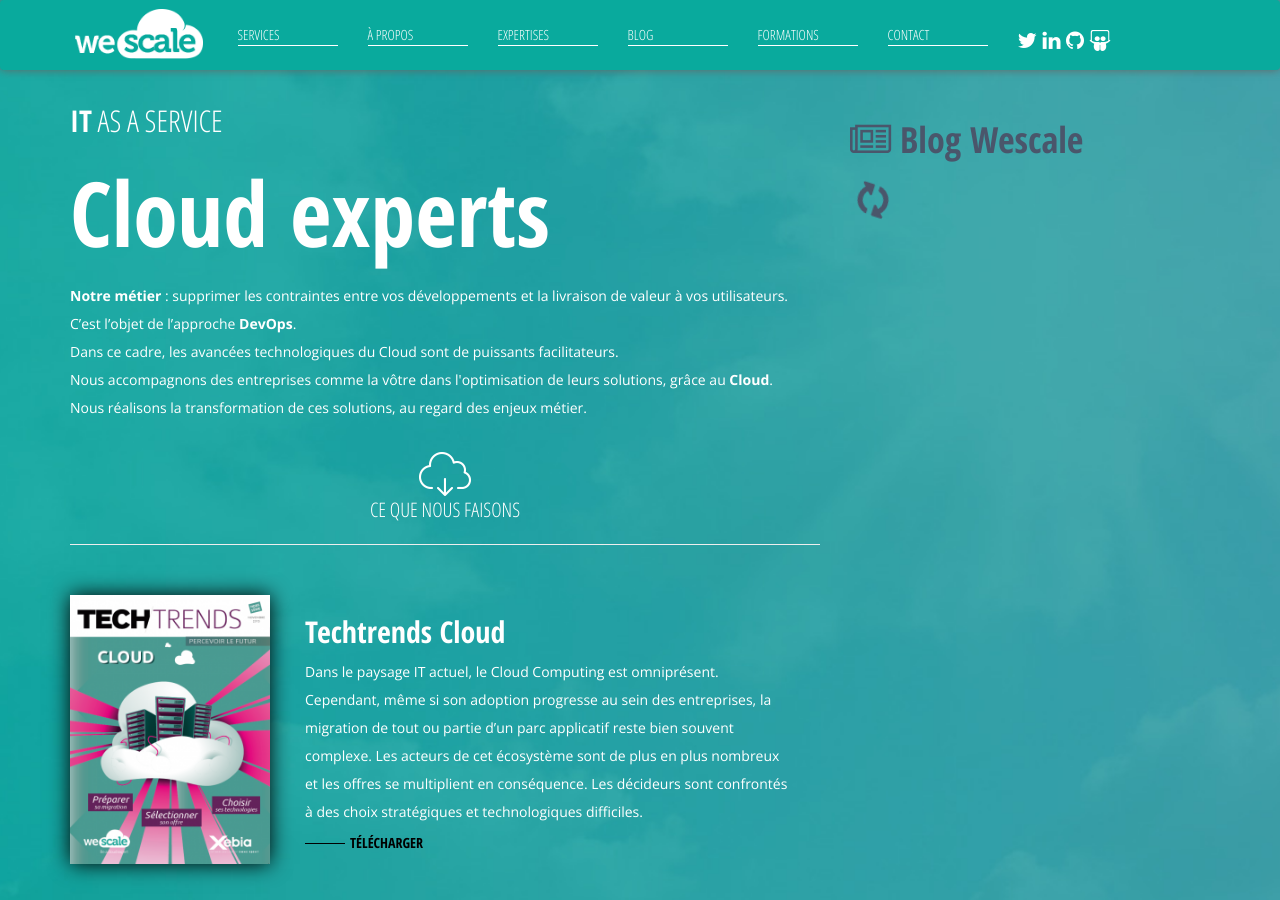
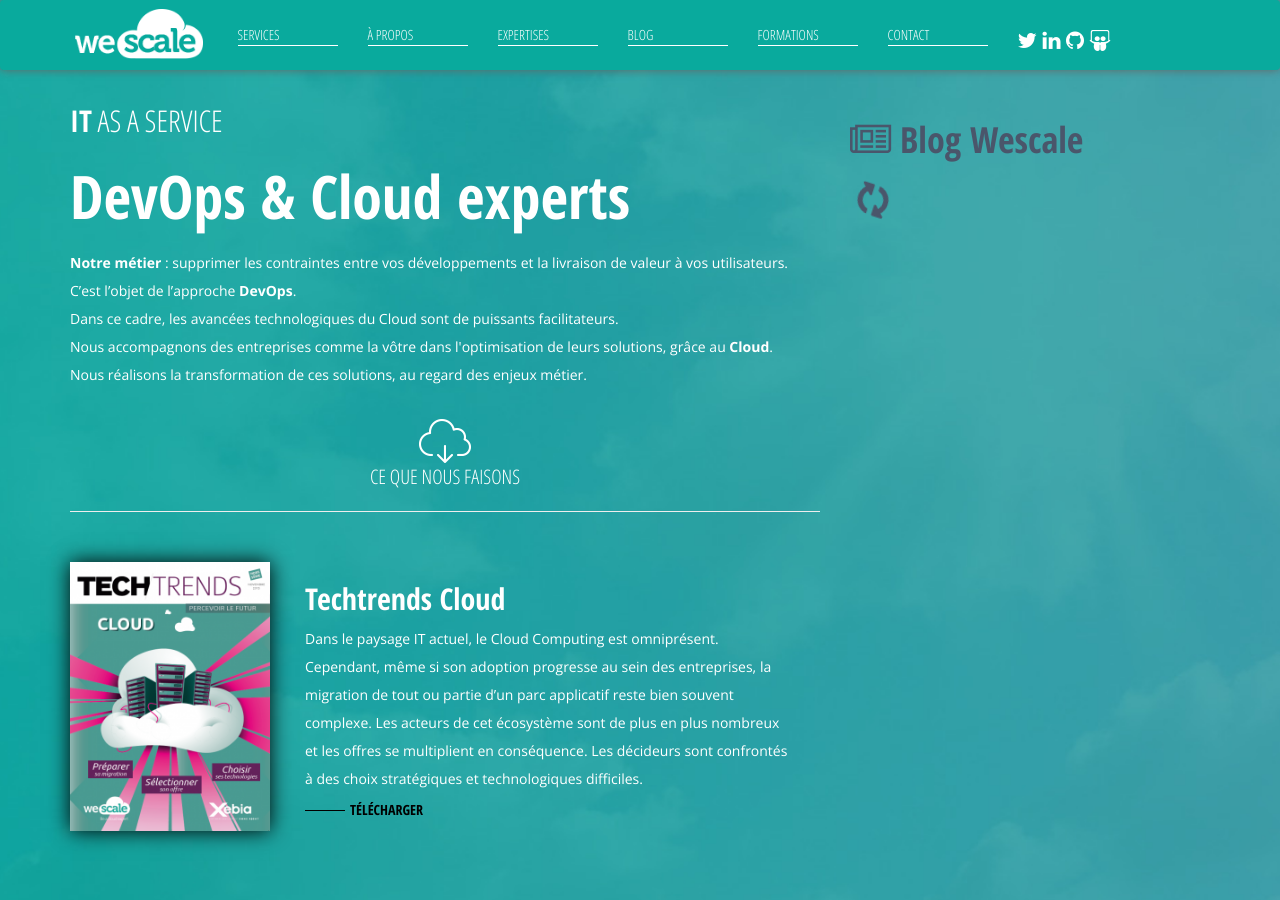
Before and after one commit to wescale/wescale-site, a Jekyll site: the page built from index.html, in a window 1280 px wide and 900 px high. Built offline with Jekyll 4.4.1, drawn with Linux system fonts in a browser that asks for light colours; nearby versions of some CDN libraries; comment, search, counter and statistics services are not loaded.

Commit message:
Improve expertises and services text Add runner tool

```diff
--- a/css/style.css
+++ b/css/style.css
@@ -299,7 +299,7 @@
     }
 
     .home-top .title {
-        font-size: 90px;
+        font-size: 60px;
         font-weight: bold;
         color: white;
         margin: 20px 0 20px;
--- a/expertises.html
+++ b/expertises.html
@@ -11,7 +11,7 @@
 
                     </div>
                     <div class="col-md-8 home-content">
-                                    <h1 class="title">Cloud experts</h1>
+                                    <h1 class="title">DevOps &Cloud experts</h1>
             <p class="home-text">
                       Nos consultants sont certifiés sur les plateformes Cloud public et privé. Wescale investi en
                         continue dans la formation des wewes.
--- a/index.html
+++ b/index.html
@@ -8,7 +8,7 @@
         <div class="row">
           <div class="col-md-8 home-content">
             <p class="up-title"><strong>IT</strong> as a service</p>
-            <h1 class="title">Cloud experts</h1>
+            <h1 class="title">DevOps & Cloud experts</h1>
             <p class="home-text">
 
               <strong>Notre métier</strong> : supprimer les contraintes entre vos développements et la livraison de
```
Also changed, not shown: services.html (+7 -5 lines), images/profil-runner.jpg.
